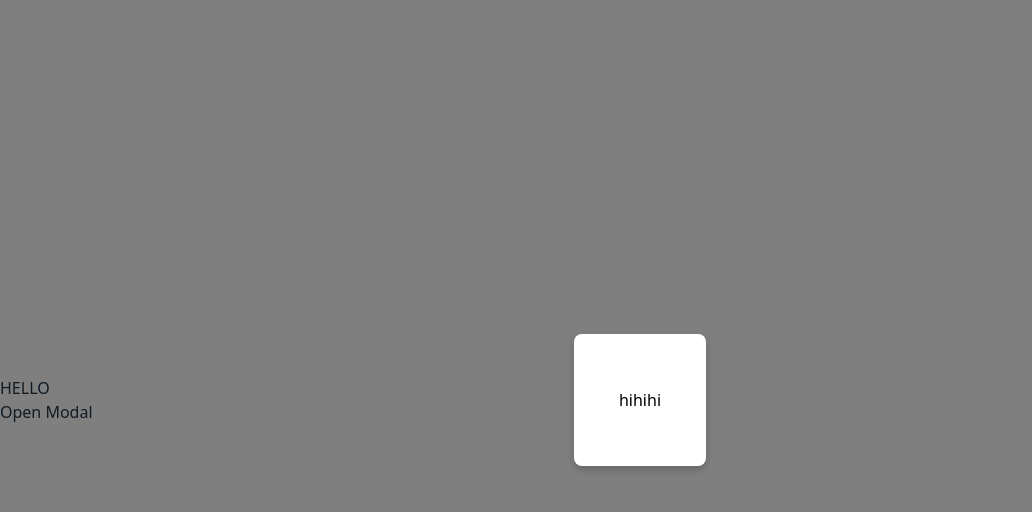
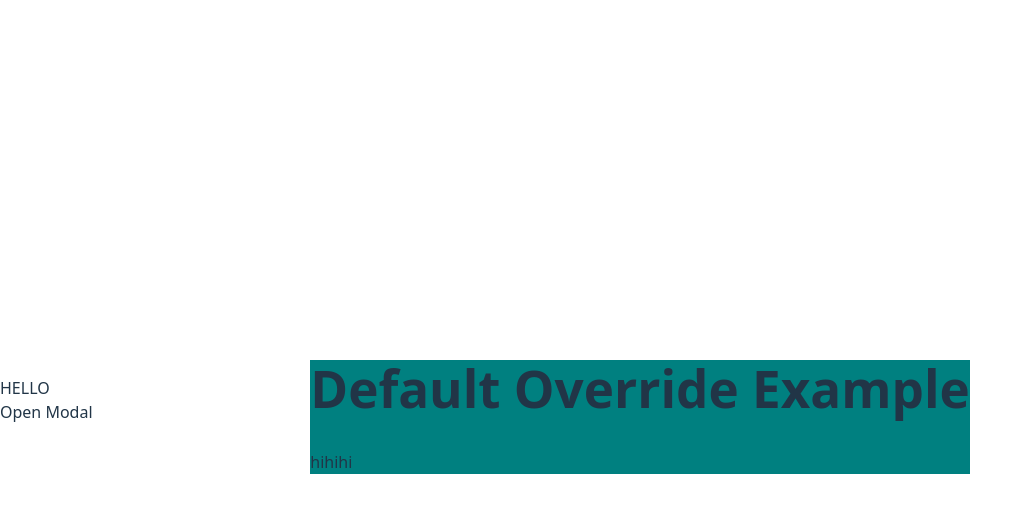
Before and after one commit to Blnkfc/react-modal-provider, a React (Vite) app: page / in a window 1280 px wide. Both pictures are taken after a click on the element "Open Modal". Shown: the top 512 px of the page, without its empty margins (0-1032 px from the left). Built offline with nearby package versions, Linux system fonts and the light colour scheme.

Commit message:
Feat: Added basic logic for custom modal window

```diff
--- a/src/components/DefaultModalWindow.tsx
+++ b/src/components/DefaultModalWindow.tsx
@@ -1,7 +1,15 @@
-import './DefaultModal.css'
+// import React from 'react';
+import './DefaultModal.css';
+import type { ModalGeneric } from '../interfaces/types';
 
-export const DefaultModalWindow = ({ content, onClose, styles }: { content: string; onClose: () => void; styles?: React.CSSProperties }) => {
-    console.log('onClose', onClose);
+
+
+export const DefaultModalWindow = ({
+  content,
+  onClose,
+  styles,
+}: ModalGeneric & { content: string }) => {
+  // console.log('check modal', Overrides && React.isValidElement(Overrides), Overrides);
 
   return (
     <>
@@ -15,13 +23,9 @@
           width: '100%',
           height: '100%',
           pointerEvents: 'auto',
-          ...styles
         }}
       ></div>
-      <div
-        className="default-modal"
-        style={styles}
-      >
+      <div className="default-modal" style={styles}>
         {content}
       </div>
     </>
--- /dev/null
+++ b/src/components/DefaultOverrideExample.tsx
@@ -0,0 +1,13 @@
+import type { PropsWithChildren } from "react";
+import type { ModalGeneric } from "../interfaces/types";
+
+
+
+export const DefaultOverrideExample: React.FC<PropsWithChildren<{} & ModalGeneric>> = ({ children, onClose, styles }) => {
+  return (
+    <div onClick={() => console.log('aaaaaaaaa')} style={{background: 'teal'}}>
+        <h1 onClick={onClose} >Default Override Example</h1>
+        {children}
+    </div>
+  );
+};
--- a/src/components/ModalProvider.tsx
+++ b/src/components/ModalProvider.tsx
@@ -1,6 +1,7 @@
-import React, { createContext, useContext } from 'react';
+import React, { createContext, useContext, type PropsWithChildren } from 'react';
 import { useModalContext, type ModalContent, type ModalQueueItem } from '../hooks/useModalContext';
 import { DefaultModalWindow } from './DefaultModalWindow';
+import type { ModalGeneric } from '../interfaces/types';
 
 export interface ModalProviderProps {
   modals: ModalQueueItem[];
@@ -9,7 +10,7 @@
 
 const ModalContext = createContext<ModalProviderProps | undefined>(undefined);
 
-export const ModalProvider = ({ children, styles }: { children: React.ReactNode; styles?: React.CSSProperties }) => {
+export const ModalProvider = ({ children, styles, ModalOverride }: { children: React.ReactNode; styles?: React.CSSProperties; ModalOverride?: React.ComponentType<PropsWithChildren<ModalGeneric>> }) => {
   const { currentModals, queueModal } = useModalContext();
   console.log(
     'currentModals',
@@ -33,6 +34,10 @@
           pointerEvents: 'none',
           width: '100vw',
           height: '100vh',
+          display: 'flex',
+          alignItems: 'center',
+          justifyContent: 'center',
+          // backgroundColor: 'red',
         }}
       >
         {currentModals.length > 0 ? (
@@ -45,9 +50,14 @@
                       key={modal.id}
                       style={{
                         zIndex: 100 + modal.layer,
+                        pointerEvents: 'auto',
                       }}
                     >
-                      <DefaultModalWindow content={modal.modal.content} onClose={modal.onClose} styles={styles} />
+                      {ModalOverride ? (
+                        <ModalOverride  onClose={modal.onClose} styles={styles}>{modal.modal.content}</ModalOverride>
+                      ) : (
+                        <DefaultModalWindow content={modal.modal.content} onClose={modal.onClose} styles={styles} />
+                      )}
                     </div>
                   );
                 default:
--- a/src/hooks/useModalContext.tsx
+++ b/src/hooks/useModalContext.tsx
@@ -27,6 +27,8 @@
    * @param id The ID of the modal to close.
    */
   const closeGivenModal = (id: string) => {
+    console.log('closeGivenModal', id);
+
     setActiveModals(activeModals.filter((am: ModalQueueItem) => am.id !== id));
   };
 
--- /dev/null
+++ b/src/interfaces/types.ts
@@ -0,0 +1,4 @@
+export type ModalGeneric = {
+  onClose: () => void;
+  styles?: React.CSSProperties;
+}
--- a/src/main.tsx
+++ b/src/main.tsx
@@ -3,10 +3,11 @@
 import './index.css';
 import App from './App.tsx';
 import { ModalProvider } from './components/ModalProvider.tsx';
+import { DefaultOverrideExample } from './components/DefaultOverrideExample.tsx';
 
 createRoot(document.getElementById('root')!).render(
   <StrictMode>
-    <ModalProvider>
+    <ModalProvider styles={{ background: 'red'}} ModalOverride={DefaultOverrideExample}>
       <App />
     </ModalProvider>
   </StrictMode>
```
